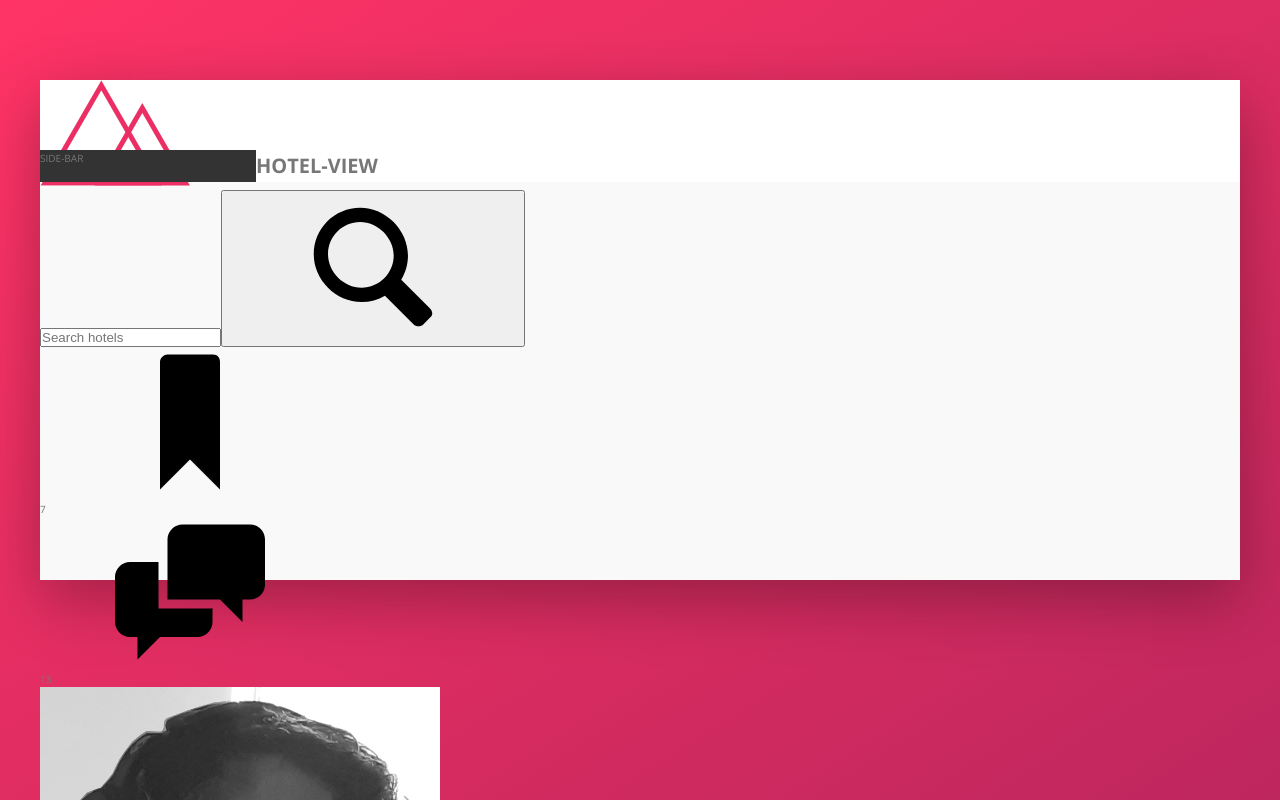
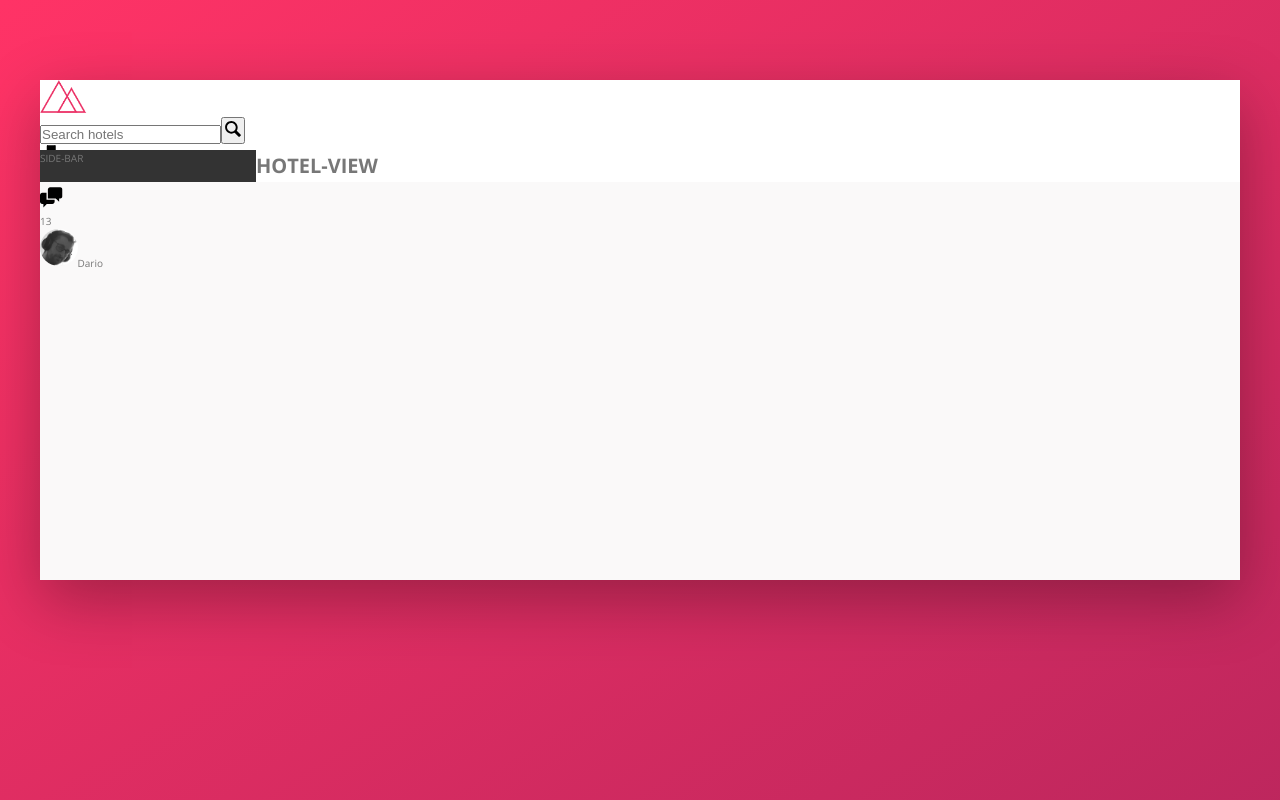
Before and after one commit to dario-piotrowicz/VueJS3-CSS_demo_Trillo_website_miniproject, a Vue app: page / in a window 1280 px wide. Shown: the top 800 px of the page. Built offline with nearby package versions, Linux system fonts and the light colour scheme.

Commit message:
set the size (and shape) of the header's icons

```diff
--- a/src/components/Header.vue
+++ b/src/components/Header.vue
@@ -42,4 +42,31 @@
   background-color: #fff;
   border-bottom: var(--color-gray-lighter);
 }
+
+.logo {
+  height: 3.25rem;
+}
+
+.search {
+  &__button-icon {
+    $size: 2rem;
+    height: $size;
+    width: $size;
+  }
+}
+
+.user-navigation {
+  &__icon {
+    $size: 2.25rem;
+    height: $size;
+    width: $size;
+  }
+
+  &__user-img {
+    $size: 3.75rem;
+    height: $size;
+    width: $size;
+    border-radius: 50%;
+  }
+}
 </style>
```
